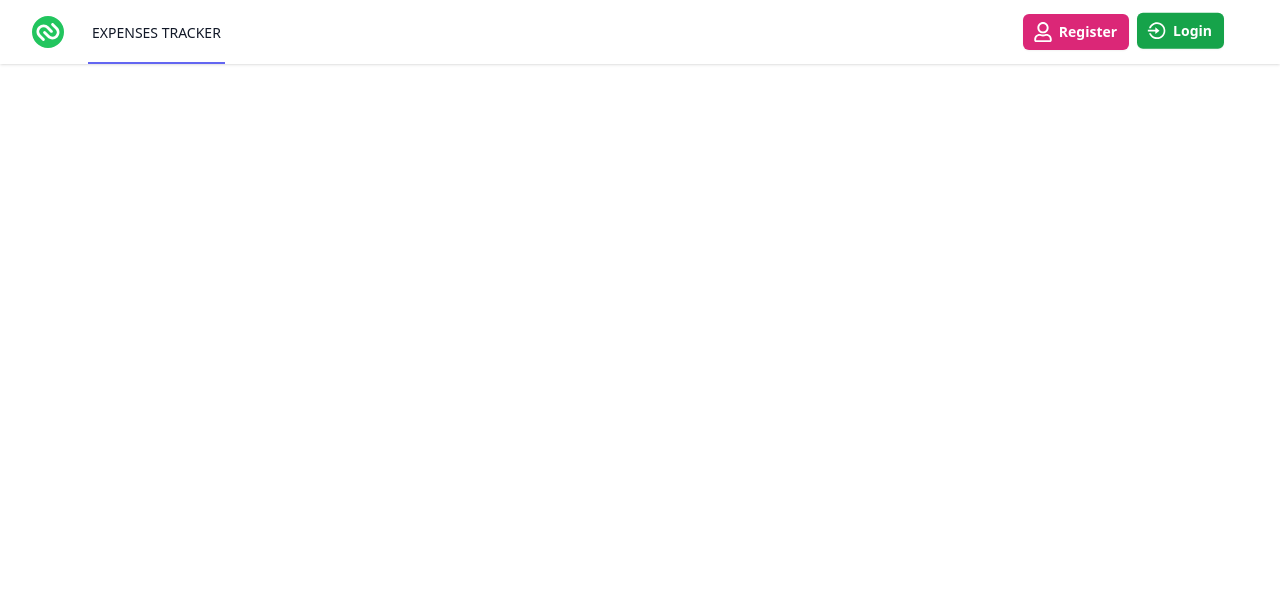
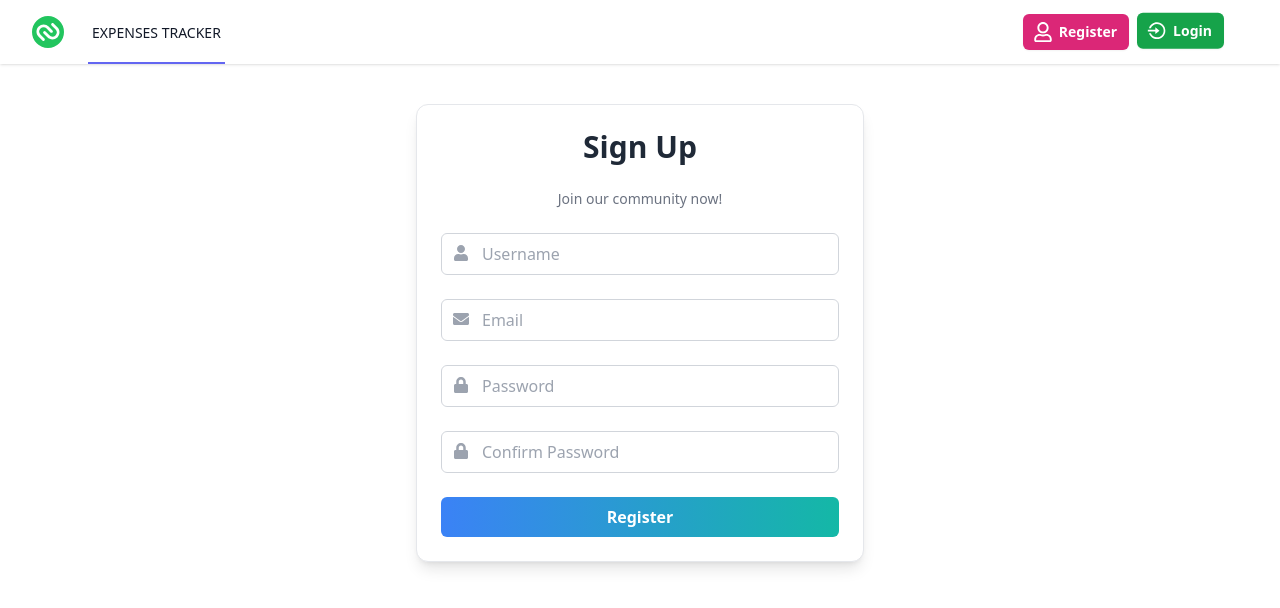
Before and after one commit to JeevaramanaG/Expense-Tracker, a React (Vite) app in the folder Frontend/: page /register in a window 1280 px wide. Shown: the top 608 px of the page. Built offline with nearby package versions, Linux system fonts and the light colour scheme.

Commit message:
Login and Registration Added

```diff
--- a/Frontend/src/App.jsx
+++ b/Frontend/src/App.jsx
@@ -2,6 +2,8 @@ import { BrowserRouter, Route, Routes } from "react-router-dom";
 import HeroSection from "./components/Home/HomePage";
 import PrivateNavbar from "./components/Navbar/PrivateNavbar";
 import PublicNavbar from "./components/Navbar/PublicNavbar";
+import LoginForm from "./components/Users/Login";
+import RegistrationForm from "./components/Users/Register";
 
 function App() {
   return (
@@ -9,6 +11,8 @@ function App() {
       <PublicNavbar />
       <Routes>
         <Route path="/" element={<HeroSection />} />
+        <Route path="/login" element={<LoginForm />} />
+        <Route path="/register" element={<RegistrationForm />} />
       </Routes>
     </BrowserRouter>
   );
--- /dev/null
+++ b/Frontend/src/components/Users/Login.jsx
@@ -0,0 +1,60 @@
+import React, { useEffect } from "react";
+import { useFormik } from "formik";
+import * as Yup from "yup";
+import { useMutation } from "@tanstack/react-query";
+import { FaEnvelope, FaLock } from "react-icons/fa";
+
+const LoginForm = () => {
+  return (
+    <form className="max-w-md mx-auto my-10 bg-white p-6 rounded-xl shadow-lg space-y-6 border border-gray-200">
+      <h2 className="text-3xl font-semibold text-center text-gray-800">
+        Login
+      </h2>
+      {/* Display messages */}
+
+      <p className="text-sm text-center text-gray-500">
+        Login to access your account
+      </p>
+
+      {/* Input Field - Email */}
+      <div className="relative">
+        <FaEnvelope className="absolute top-3 left-3 text-gray-400" />
+        <input
+          id="email"
+          type="email"
+          // {...formik.getFieldProps("email")}
+          placeholder="Email"
+          className="pl-10 pr-4 py-2 w-full rounded-md border border-gray-300 focus:border-blue-500 focus:ring-blue-500"
+        />
+        {/* {formik.touched.email && formik.errors.email && (
+          <span className="text-xs text-red-500">{formik.errors.email}</span>
+        )} */}
+      </div>
+
+      {/* Input Field - Password */}
+      <div className="relative">
+        <FaLock className="absolute top-3 left-3 text-gray-400" />
+        <input
+          id="password"
+          type="password"
+          // {...formik.getFieldProps("password")}
+          placeholder="Password"
+          className="pl-10 pr-4 py-2 w-full rounded-md border border-gray-300 focus:border-blue-500 focus:ring-blue-500"
+        />
+        {/* {formik.touched.password && formik.errors.password && (
+          <span className="text-xs text-red-500">{formik.errors.password}</span>
+        )} */}
+      </div>
+
+      {/* Submit Button */}
+      <button
+        type="submit"
+        className="w-full bg-gradient-to-r from-blue-500 to-teal-500 hover:from-blue-600 hover:to-teal-600 text-white font-bold py-2 px-4 rounded-md focus:outline-none focus:shadow-outline transition duration-150 ease-in-out"
+      >
+        Login
+      </button>
+    </form>
+  );
+};
+
+export default LoginForm;
--- /dev/null
+++ b/Frontend/src/components/Users/Register.jsx
@@ -0,0 +1,109 @@
+import React, { useEffect } from "react";
+import { useFormik } from "formik";
+import * as Yup from "yup";
+import { useMutation } from "@tanstack/react-query";
+import { FaUser, FaEnvelope, FaLock } from "react-icons/fa";
+
+//Validations
+const validationSchema = Yup.object({
+  username: Yup.string().required("Username is required"),
+  email: Yup.string()
+    .email("Invalid email address")
+    .required("Email is required"),
+  password: Yup.string()
+    .min(8, "Password must be at least 8 characters long")
+    .required("Password is required"),
+  confirmPassword: Yup.string()
+    .oneOf([Yup.ref("password"), null], "Passwords must match")
+    .required("Confirming your password is required"),
+  agreeToTerms: Yup.boolean().oneOf(
+    [true],
+    "You must agree to the terms and conditions"
+  ),
+});
+const RegistrationForm = () => {
+  return (
+    <form className="max-w-md mx-auto my-10 bg-white p-6 rounded-xl shadow-lg space-y-6 border border-gray-200">
+      <h2 className="text-3xl font-semibold text-center text-gray-800">
+        Sign Up
+      </h2>
+      {/* Display messages */}
+
+      <p className="text-sm text-center text-gray-500">
+        Join our community now!
+      </p>
+
+      {/* Input Field - Username */}
+      <div className="relative">
+        <FaUser className="absolute top-3 left-3 text-gray-400" />
+        <input
+          id="username"
+          type="text"
+          // {...formik.getFieldProps("username")}
+          placeholder="Username"
+          className="pl-10 pr-4 py-2 w-full rounded-md border border-gray-300 focus:border-blue-500 focus:ring-blue-500"
+        />
+        {/* {formik.touched.username && formik.errors.username && (
+          <span className="text-xs text-red-500">{formik.errors.username}</span>
+        )} */}
+      </div>
+
+      {/* Input Field - Email */}
+      <div className="relative">
+        <FaEnvelope className="absolute top-3 left-3 text-gray-400" />
+        <input
+          id="email"
+          type="email"
+          // {...formik.getFieldProps("email")}
+          placeholder="Email"
+          className="pl-10 pr-4 py-2 w-full rounded-md border border-gray-300 focus:border-blue-500 focus:ring-blue-500"
+        />
+        {/* {formik.touched.email && formik.errors.email && (
+          <span className="text-xs text-red-500">{formik.errors.email}</span>
+        )} */}
+      </div>
+
+      {/* Input Field - Password */}
+      <div className="relative">
+        <FaLock className="absolute top-3 left-3 text-gray-400" />
+        <input
+          id="password"
+          type="password"
+          // {...formik.getFieldProps("password")}
+          placeholder="Password"
+          className="pl-10 pr-4 py-2 w-full rounded-md border border-gray-300 focus:border-blue-500 focus:ring-blue-500"
+        />
+        {/* {formik.touched.password && formik.errors.password && (
+          <span className="text-xs text-red-500">{formik.errors.password}</span>
+        )} */}
+      </div>
+
+      {/* Input Field - Confirm Password */}
+      <div className="relative">
+        <FaLock className="absolute top-3 left-3 text-gray-400" />
+        <input
+          id="confirmPassword"
+          type="password"
+          // {...formik.getFieldProps("confirmPassword")}
+          placeholder="Confirm Password"
+          className="pl-10 pr-4 py-2 w-full rounded-md border border-gray-300 focus:border-blue-500 focus:ring-blue-500"
+        />
+        {/* {formik.touched.confirmPassword && formik.errors.confirmPassword && (
+          <span className="text-xs text-red-500">
+            {formik.errors.confirmPassword}
+          </span>
+        )} */}
+      </div>
+
+      {/* Submit Button */}
+      <button
+        type="submit"
+        className="w-full bg-gradient-to-r from-blue-500 to-teal-500 hover:from-blue-600 hover:to-teal-600 text-white font-bold py-2 px-4 rounded-md focus:outline-none focus:shadow-outline transition duration-150 ease-in-out"
+      >
+        Register
+      </button>
+    </form>
+  );
+};
+
+export default RegistrationForm;
```
Also changed, not shown: Frontend/src/components/Users/Dashboard.jsx (added), Frontend/src/components/Users/UserProfile.jsx (added).
